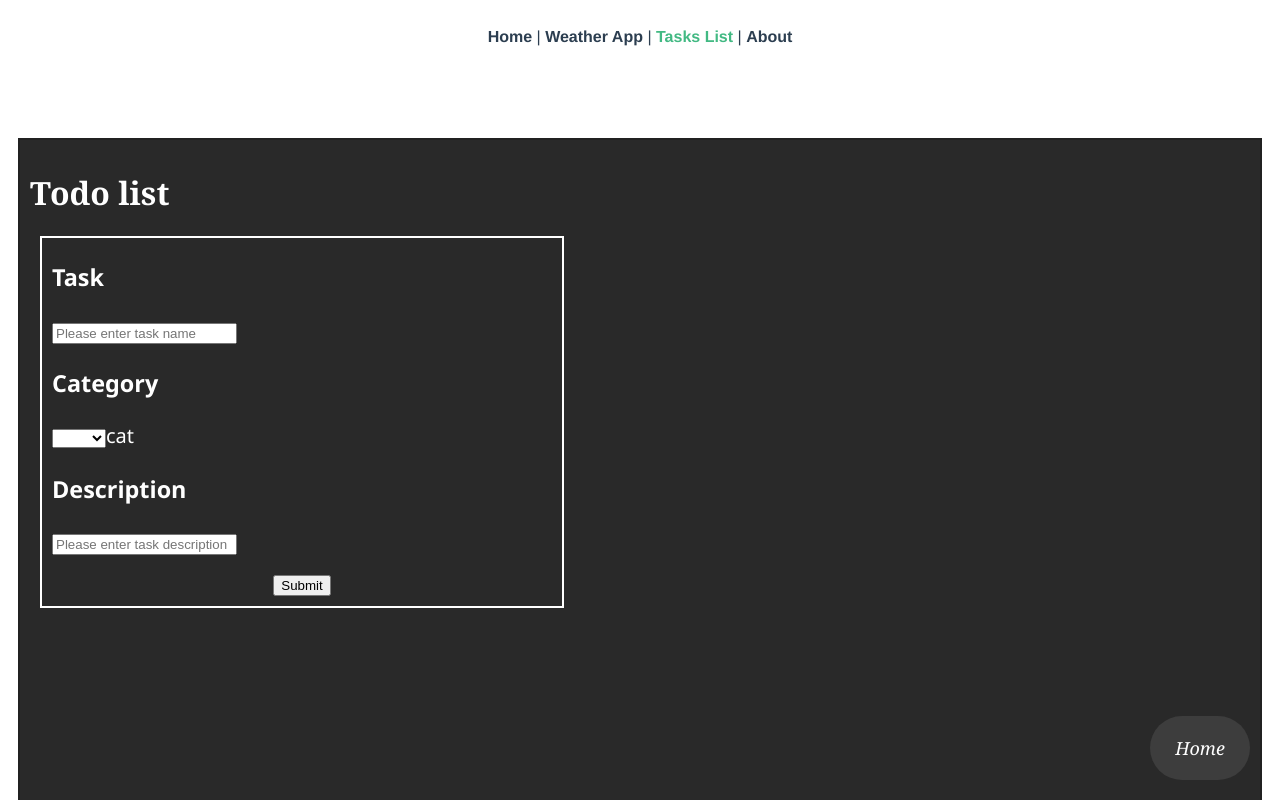
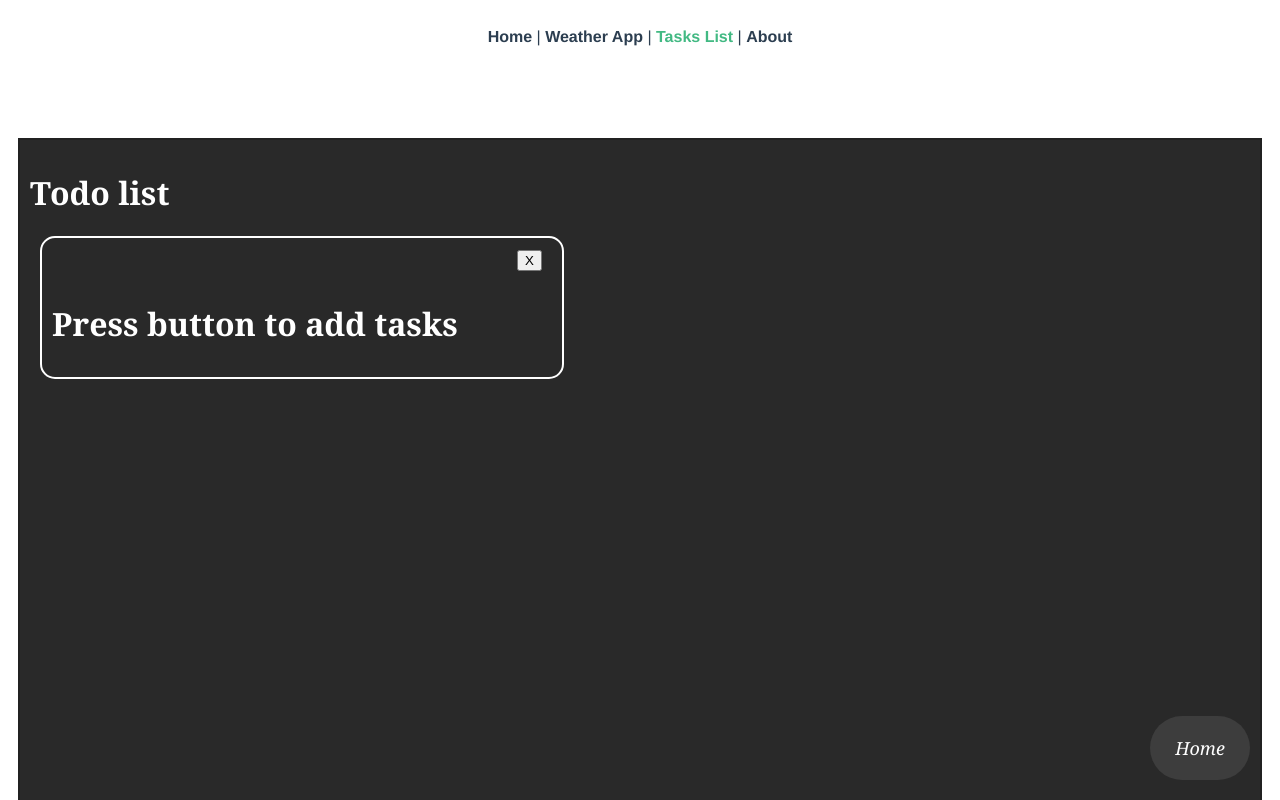
Before and after one commit to umangcodes/wanderer, a Vue app in the folder milestoneproject/: page /ToDoApp in a window 1280 px wide. Shown: the top 800 px of the page. Built offline with nearby package versions, Linux system fonts and the light colour scheme.

Commit message:
task form modified to accomodte the submit button along with the submit method. Form now also has the toggle button to toggle the task add display

```diff
--- a/milestoneproject/src/components/panels/taskForm.vue
+++ b/milestoneproject/src/components/panels/taskForm.vue
@@ -1,5 +1,13 @@
 <template>
   <div class="to-do-app">
+    <div class="toggle-button">
+      <CustomButton
+        label="X"
+        emitEvent="closePanel"
+        @closePanel="toggleAddTaskPanel"
+      />
+    </div>
+    <div v-if="toggleTaskPanel != false">
       <form @submit.prevent="formSubmit">
         <div class="task">
           <h3>Task</h3>
@@ -29,32 +37,60 @@
           />
           {{ description }}
         </div>
+        <div class="task mark">
+          <h3 style="padding: 0px">Do you want me to mark it?</h3>
+          <input
+            style="height: 25px; width: 25px"
+            type="checkbox"
+            true-false="yes"
+            v-model="remind"
+          />
+          {{ description }}
+        </div>
         <Submit :submitPressed="formSubmit" />
+        <CustomButton
+          label="Button 1"
+          emitEvent="button1"
+          :button1="buttonPressed"
+        />
       </form>
+    </div>
+    <div v-if="toggleTaskPanel == false">
+      <h1>Press button to add tasks</h1>
+    </div>
   </div>
 </template>
 
 <script>
 import Submit from "@/components/buttons/submit.vue";
+import CustomButton from "@/components/buttons/customButton.vue";
 export default {
   name: "taskForm",
   components: {
     Submit,
+    CustomButton,
   },
   data() {
     return {
       task: "",
       description: "",
-      category: "cat",
+      category: "",
+      remind: "",
+      toggleTaskPanel: false,
     };
   },
   methods: {
     formSubmit() {
       console.log(this.category);
+      console.log(this.remind);
     },
+    buttonPressed() {
+      console.log("Button is pressed");
     },
-  created() {
-    console.log(this.category);
+    toggleAddTaskPanel() {
+      this.toggleTaskPanel = !this.toggleTaskPanel;
+      console.log(this.toggleTaskPanel);
+    },
   },
 };
 </script>
@@ -64,13 +100,19 @@ export default {
   width: 500px;
   height: auto;
   border: 2px solid white;
+  border-radius: 15px;
   color: white;
   padding: 10px;
   padding-top: 0px;
   margin: 10px;
 }
+
 .task {
   font-family: "Segoe UI";
   font-size: 20px;
 }
+.toggle-button {
+  text-align: right;
+  padding: 10px;
+}
 </style>
```
Lines whose indentation alone changed are shown as unchanged.
